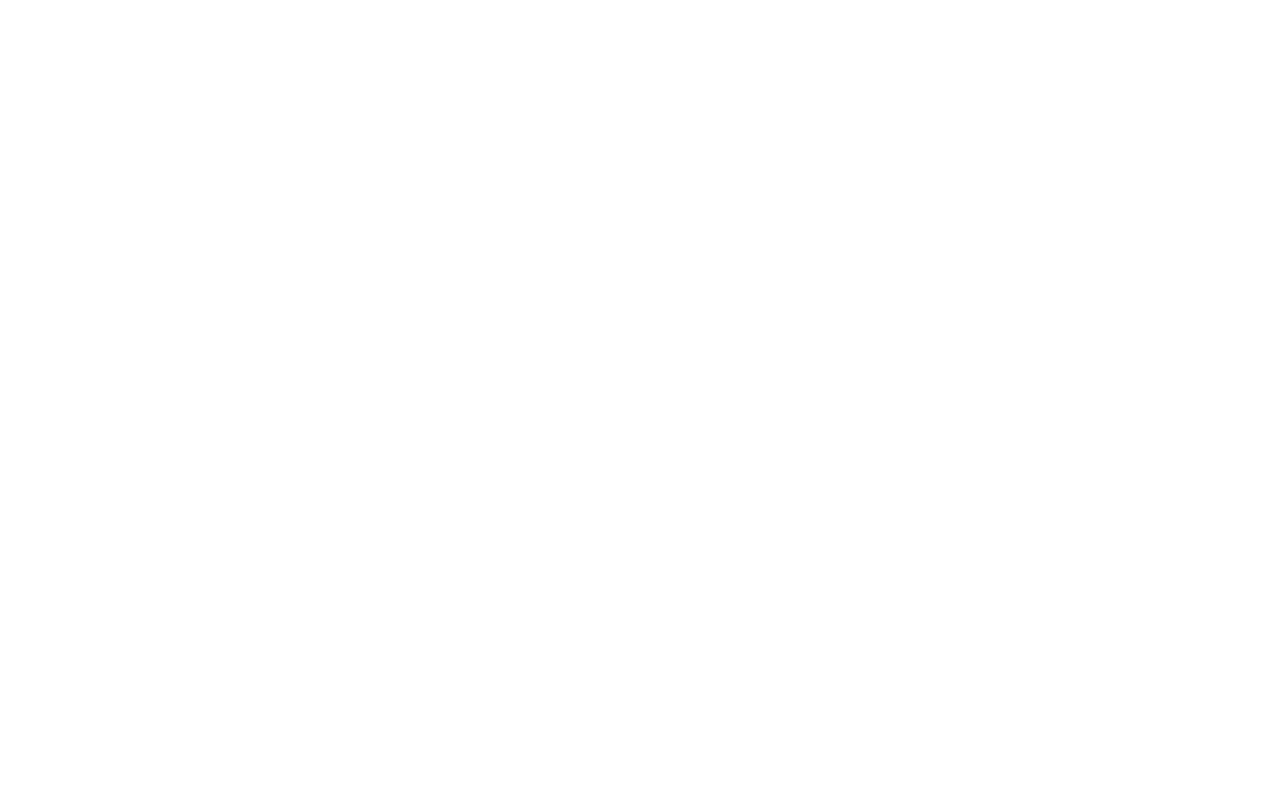
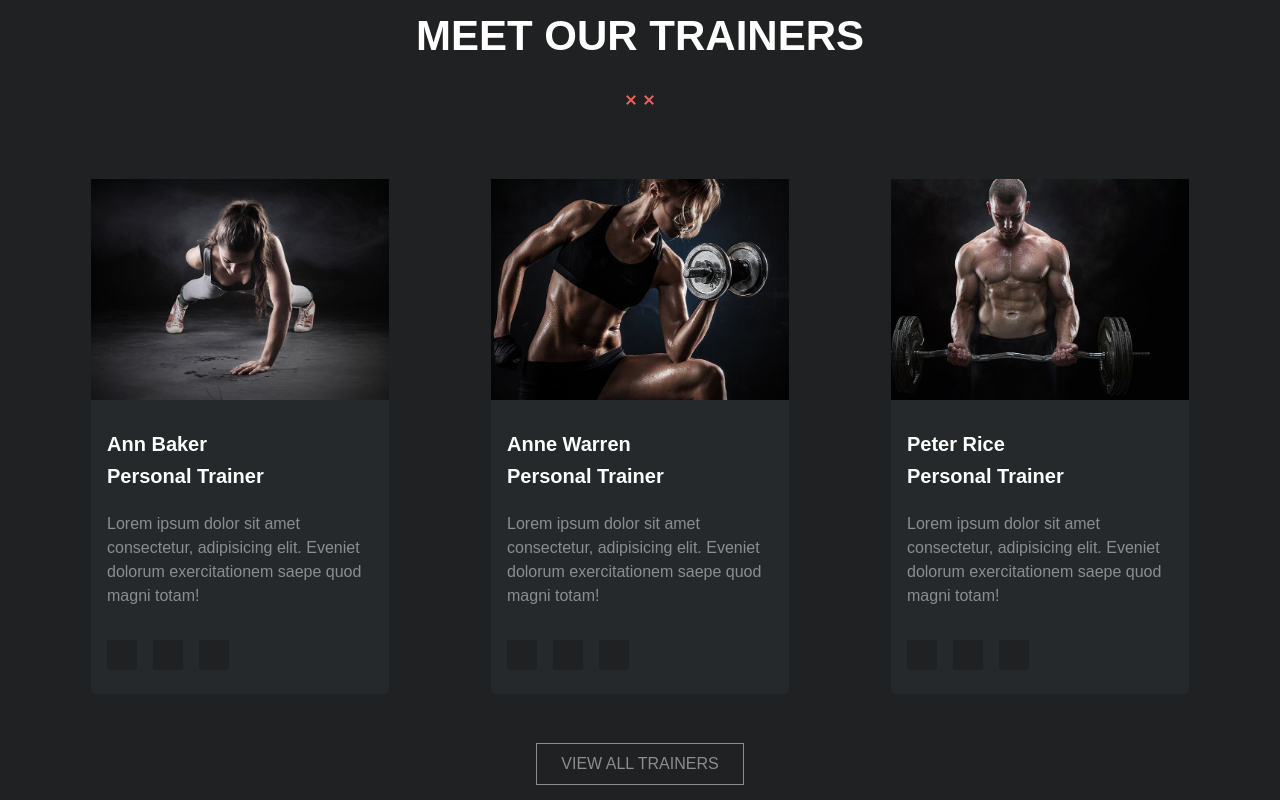
Before and after one commit to Matteoga95/proj-html-vuejs, a Vue app: page / in a window 1280 px wide. Shown: the part 4460-5260 px from the top of the page. Before the commit the page ends 4439 px from the top, so only its background shows below. Built offline with nearby package versions, Linux system fonts and the light colour scheme; a web font is replaced by a local one.

Commit message:
Trainer card component

```diff
--- a/src/components/AppMain.vue
+++ b/src/components/AppMain.vue
@@ -4,6 +4,7 @@ import signUp from '../components/partial/SignUp.vue';
 import ServiceCard from '../components/partial/ServiceCard.vue';
 import FeedbackCard from '../components/partial/FeedbackCard.vue';
 import BruceLeeQuotation from '../components/partial/BruceLeeQuotation.vue';
+import TrainerCard from '../components/partial/TrainerCard.vue';
 
 
 export default {
@@ -12,7 +13,8 @@ export default {
         signUp,
         ServiceCard,
         FeedbackCard,
-        BruceLeeQuotation
+        BruceLeeQuotation,
+        TrainerCard
     }
 }
 </script>
@@ -106,6 +108,28 @@ export default {
         <section>
             <BruceLeeQuotation />
         </section>
+
+        <!-- sezione trainers -->
+        <section class="secondario  py-5">
+            <div class="contenitore">
+                <titleDiv title="MEET OUR TRAINERS" />
+
+                <div class="d-flex justify-content-center">
+                    <TrainerCard name="Ann Baker" immagineSrc="trainer1.jpg" />
+                    <TrainerCard name="Anne Warren" immagineSrc="trainer3.jpg" />
+                    <TrainerCard name="Peter Rice" immagineSrc="trainer4.jpg" />
+
+                </div>
+
+
+                <div class="d-flex">
+                    <button class="empty-button px-4 ">VIEW ALL TRAINERS</button>
+                </div>
+            </div>
+
+
+        </section>
+
     </main>
 </template>
 
--- /dev/null
+++ b/src/components/partial/TrainerCard.vue
@@ -0,0 +1,67 @@
+<script>
+
+export default {
+    name: "TrainerCard",
+    props: {
+        name: String,
+        immagineSrc: String
+    }
+}
+</script>
+
+<template>
+    <div class="py-5">
+        <div class="card w-75">
+
+            <img class="img-fluid " :src="'src/assets/img/' + this.immagineSrc" alt="">
+
+            <div class="testo p-3">
+
+                <h5 class="text-start pt-3 ">{{ this.name }}</h5>
+                <h5 class="text-start pb-3">Personal Trainer</h5>
+                <p>Lorem ipsum dolor sit amet consectetur, adipisicing elit. Eveniet dolorum exercitationem saepe quod
+                    magni totam!</p>
+
+            </div>
+
+            <div class="socials d-flex px-2">
+                <div class="red-block mb-4 mx-2 ">
+                    <i class="fa-regular fa-face-awesome "></i>
+                </div>
+                <div class="red-block mb-4 mx-2 ">
+                    <i class="fa-regular fa-face-awesome"></i>
+                </div>
+                <div class="red-block mb-4 mx-2 ">
+                    <i class="fa-regular fa-face-awesome"></i>
+                </div>
+            </div>
+
+
+
+        </div>
+
+    </div>
+</template>
+
+<style lang="scss" scoped>
+@import "../../assets/scss/variables.scss";
+
+.card {
+    background-color: $greyMain;
+    margin: auto;
+}
+
+h5 {
+    color: $greyFont;
+    font-weight: 600;
+    color: white;
+}
+
+.red-block {
+    height: 30px;
+    width: 30px;
+    background-color: $greyDarker;
+    border-radius: 2px;
+    color: white;
+}
+</style>
```
